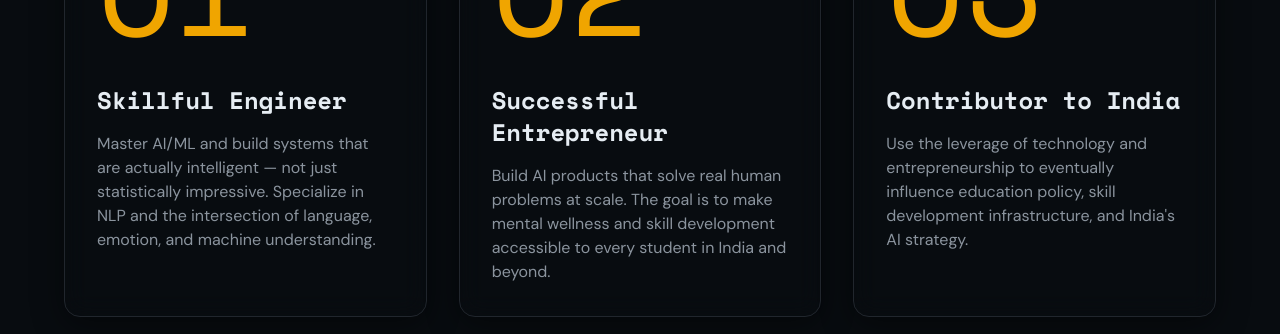
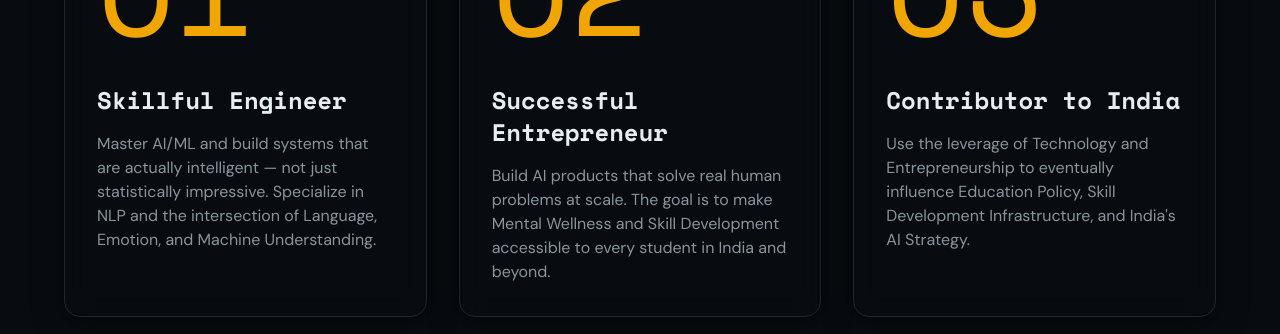
Before and after one commit to SiddharthaGhosh13/My-AIML-Portfolio, a React (Vite) app: page / in a window 1280 px wide. Shown: the part 7020-7354 px from the top of the page. Built offline with nearby package versions, Linux system fonts and the light colour scheme.

Commit message:
Format letter and words

```diff
--- a/src/data/site.js
+++ b/src/data/site.js
@@ -18,21 +18,21 @@ export const visionPhases = [
     number: '01',
     title: 'Skillful Engineer',
     body:
-      'Master AI/ML and build systems that are actually intelligent — not just statistically impressive. Specialize in NLP and the intersection of language, emotion, and machine understanding.',
+      'Master AI/ML and build systems that are actually intelligent — not just statistically impressive. Specialize in NLP and the intersection of Language, Emotion, and Machine Understanding.',
   },
   {
     id: 'entrepreneur',
     number: '02',
     title: 'Successful Entrepreneur',
     body:
-      'Build AI products that solve real human problems at scale. The goal is to make mental wellness and skill development accessible to every student in India and beyond.',
+      'Build AI products that solve real human problems at scale. The goal is to make Mental Wellness and Skill Development accessible to every student in India and beyond.',
   },
   {
     id: 'india',
     number: '03',
     title: 'Contributor to India',
     body:
-      "Use the leverage of technology and entrepreneurship to eventually influence education policy, skill development infrastructure, and India's AI strategy.",
+      "Use the leverage of Technology and Entrepreneurship to eventually influence Education Policy, Skill Development Infrastructure, and India's AI Strategy.",
   },
 ]
 
```
